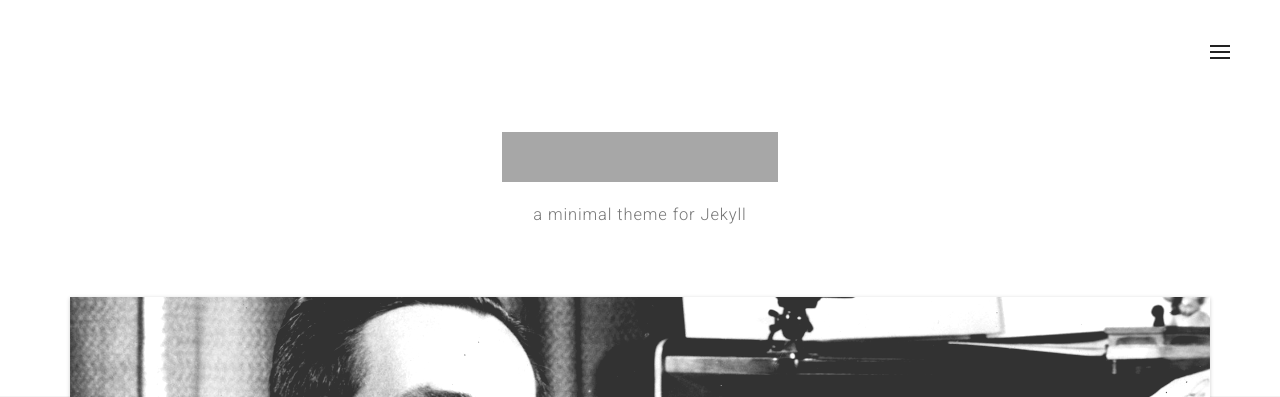
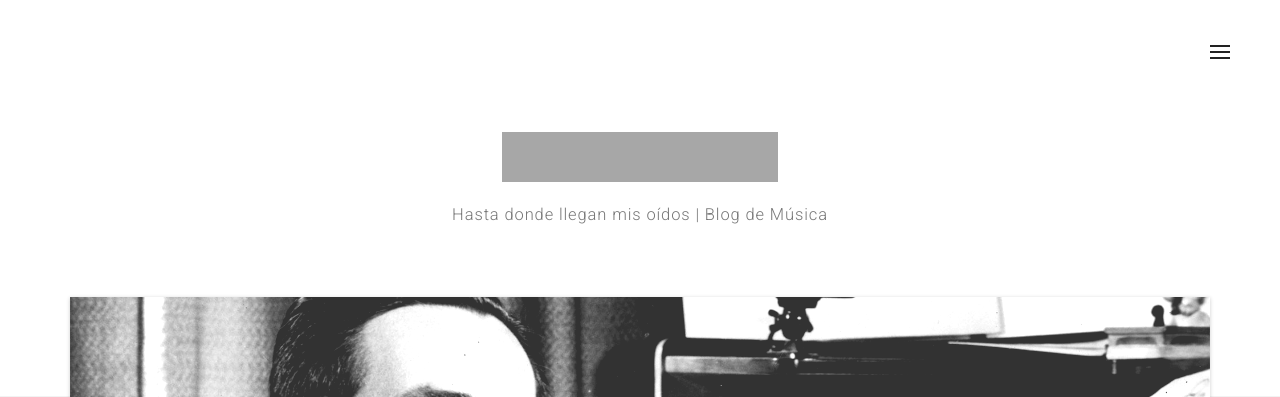
Before and after one commit to sternblumen/blog.arturovilla, a Jekyll site: the page built from index.html, in a window 1280 px wide. Shown: the top 397 px of the page. Built offline with Jekyll 4.4.1, drawn with Linux system fonts in a browser that asks for light colours; nearby versions of some CDN libraries; some web fonts are replaced; Markdown is read by kramdown in place of the engine named in the settings; grey boxes are pictures that could not be loaded.

Commit message:
Cambio datos

```diff
--- a/index.html
+++ b/index.html
@@ -1,6 +1,6 @@
 ---
 layout: default
-title: Mickey Theme for Jekyll
+title: Blog
 ---
 
 <section class="section--first section--frontpage">
@@ -12,7 +12,7 @@ title: Mickey Theme for Jekyll
       <div class="postMeta-wrapper postMeta-wrapper--frontpage">
         <ul class="postMeta">
           <li class="postMeta-tagline">
-            a minimal theme for Jekyll
+            Hasta donde llegan mis oídos | Blog de Música
           </li>
         </ul>
       </div>
```
